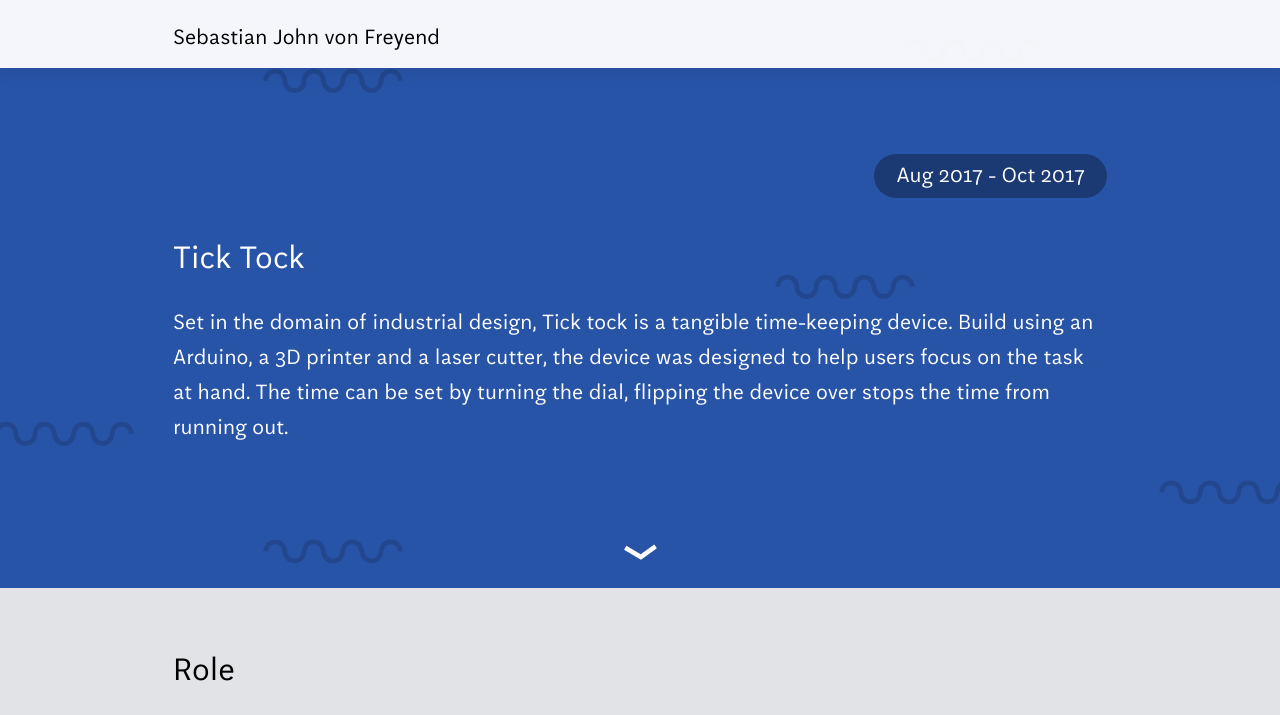
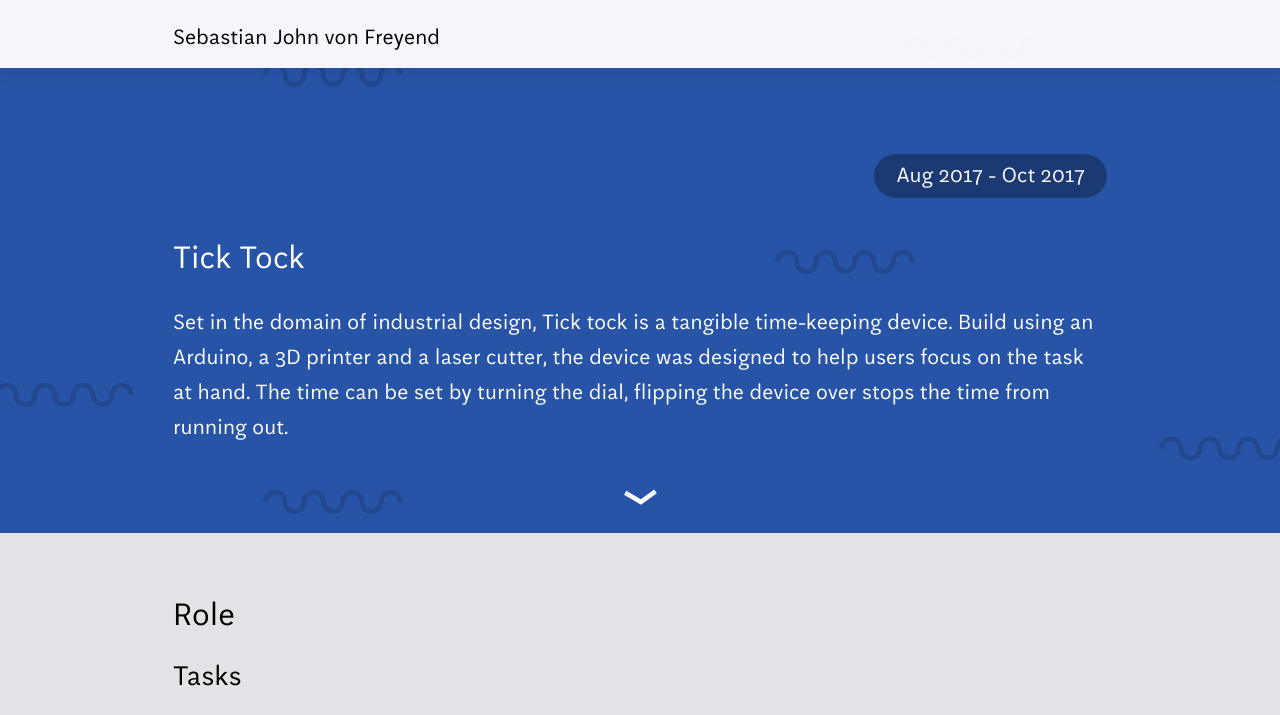
Before and after one commit to sebastianjvf/portfolio, a PHP site: page /project/tick-tock.php in a window 1280 px wide. Shown: the top 715 px of the page. Run offline with PHP 8.4, Linux system fonts and the light colour scheme.

Commit message:
feat: Adjusted margin on the project-top and introduction boxes.

```diff
--- a/css/presentation.css
+++ b/css/presentation.css
@@ -57,9 +57,12 @@ section > div.inner {
 	padding-bottom: 3em;
 }
 
-section#introduction div.inner,
+section#introduction div.inner {
+	padding-bottom: 2.5em;
+}
+
 section#project-top div.inner {
-	padding-bottom: 2.5em;
+	padding-bottom: 0em;
 }
 
 section#introduction,
--- a/css/responsive.css
+++ b/css/responsive.css
@@ -117,6 +117,10 @@
 		min-height: 89vh;
 	}
 
+	section#project-top div.inner {
+		padding-bottom: 2.5em;
+	}
+
 	section > div.inner {
 		padding-top: 2.5em;
 	}
```
